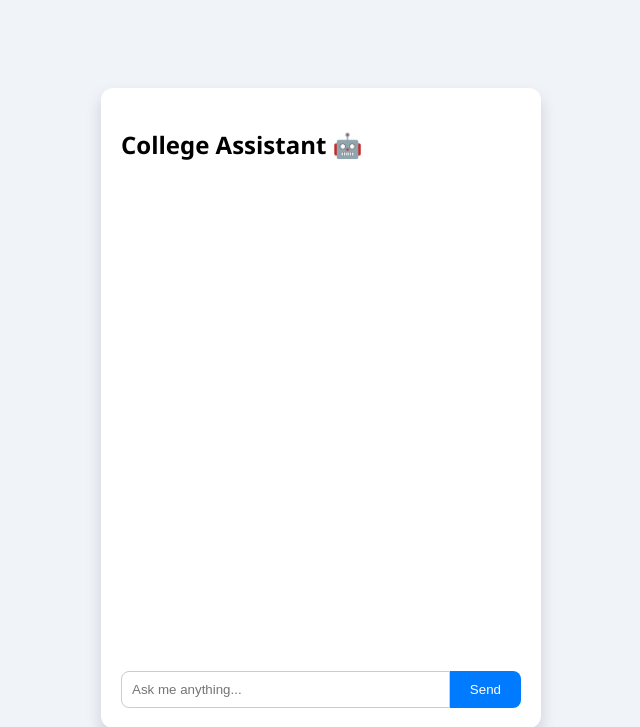
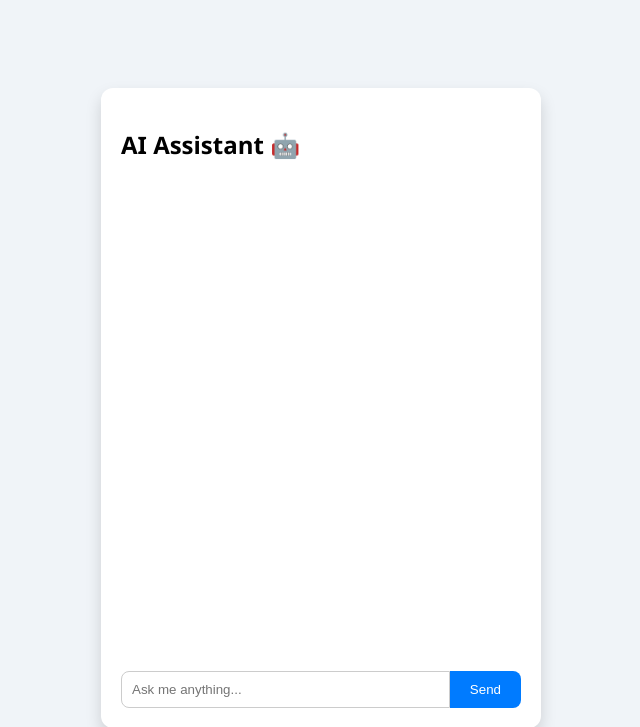
Before and after one commit to AnishaShende/Cloud-Computing, a Flask app: page / in a window 1280 px wide. Shown: the top 727 px of the page, without its empty margins (319-959 px from the left). Run offline with Flask 3, Linux system fonts and the light colour scheme.

Commit message:
made some changes

```diff
--- a/app.py
+++ b/app.py
@@ -23,9 +23,9 @@ def ask():
         "Content-Type": "application/json"
     }
     data = {
-        "model": "llama3-8b-8192",
+        "model": "gemma2-9b-it",
         "messages": [
-            {"role": "system", "content": "You are a helpful college assistant. Answer clearly and shortly."},
+            {"role": "system", "content": "You are a helpful AI assistant. Answer clearly and shortly. Keep the conversation engaging and fun."},
             {"role": "user", "content": user_message}
         ]
     }
--- a/templates/index.html
+++ b/templates/index.html
@@ -7,7 +7,7 @@
   </head>
   <body>
     <div class="chat-container">
-      <h2>College Assistant 🤖</h2>
+      <h2>AI Assistant 🤖</h2>
       <div id="chat-box"></div>
       <form id="chat-form">
         <input
```
